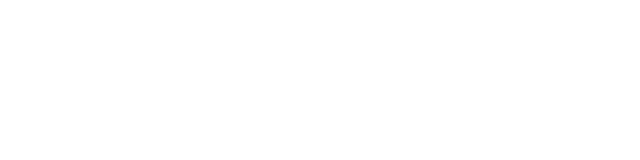
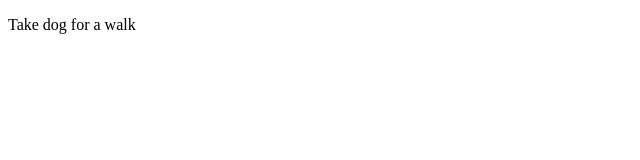
Before and after one commit to moumitacloud08/Angular-project, an Angular app in the folder appointment-app/: page / in a window 1280 px wide. Shown: the top 160 px of the page, without its empty margins (0-640 px from the left). Built offline with nearby package versions, Linux system fonts and the light colour scheme.

Commit message:
One way data binding

```diff
--- a/appointment-app/src/app/app.component.html
+++ b/appointment-app/src/app/app.component.html
@@ -0,0 +1 @@
+<app-appointment-list></app-appointment-list>
--- a/appointment-app/src/app/appointment-list/appointment-list.component.html
+++ b/appointment-app/src/app/appointment-list/appointment-list.component.html
@@ -1 +1 @@
-<p>appointment-list works!</p>
+<p>{{appointment}}</p>
--- a/appointment-app/src/app/appointment-list/appointment-list.component.ts
+++ b/appointment-app/src/app/appointment-list/appointment-list.component.ts
@@ -6,5 +6,5 @@
   styleUrls: ['./appointment-list.component.css']
 })
 export class AppointmentListComponent {
-
+  appointment:string = "Take dog for a walk"
 }
```
